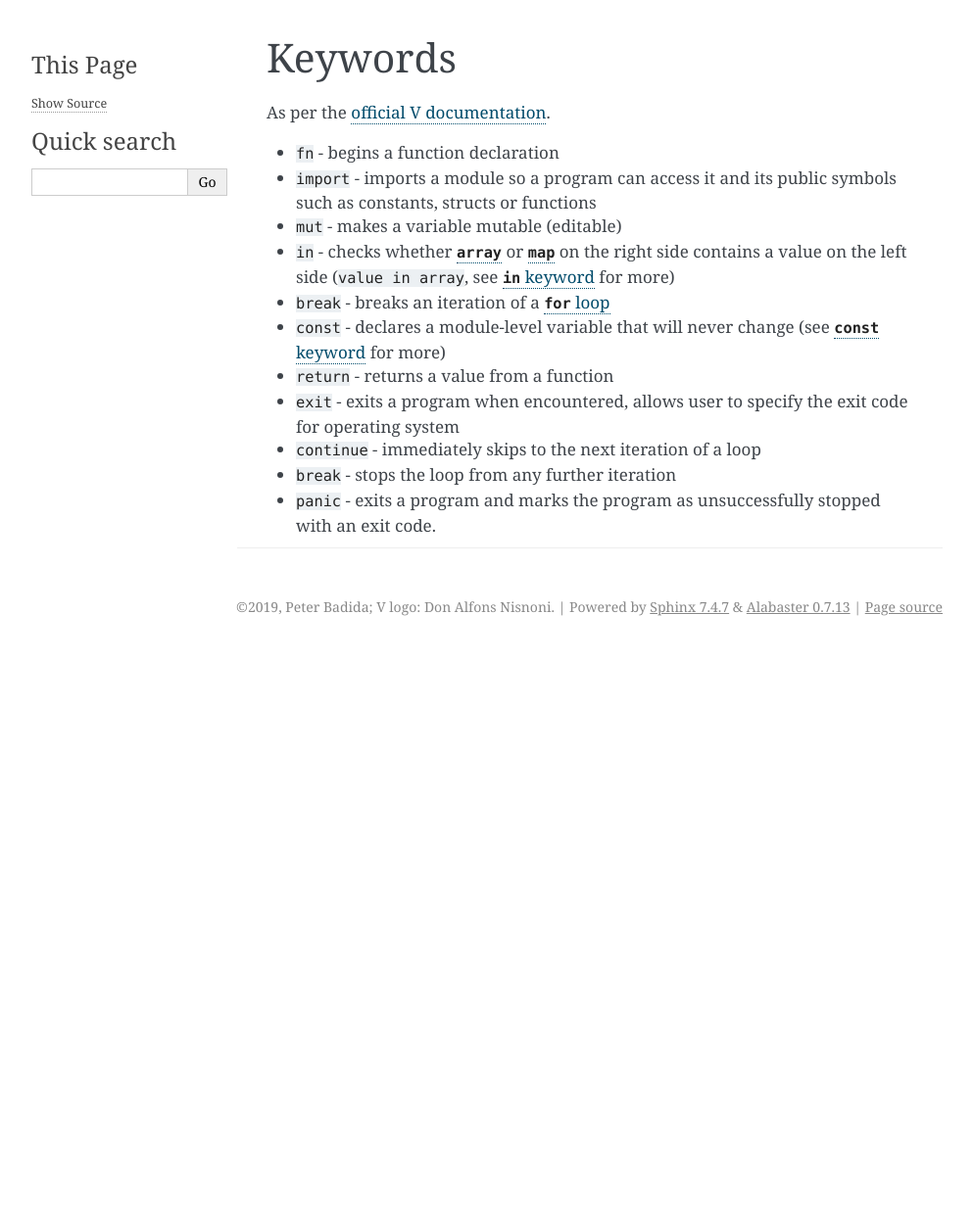
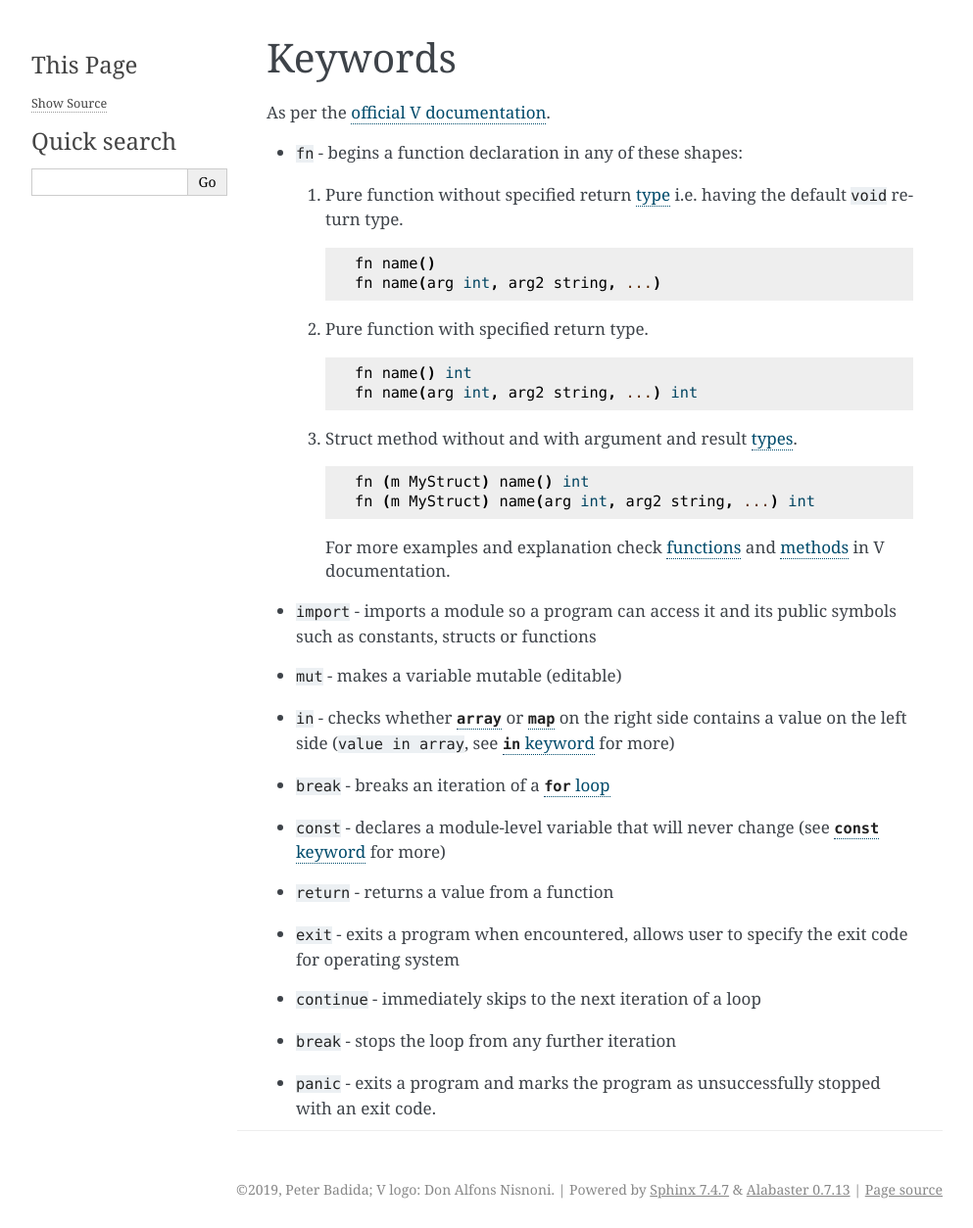
Before and after one commit to KeyWeeUsr/the-book-of-v, a Sphinx documentation site: the page built from source/keywords.rst, in a window 1280 px wide. Shown: the whole page at 98% size, without its empty margins (148-1141 px from the left). Built offline with Sphinx 7.4.7, drawn with Linux system fonts in a browser that asks for light colours; before the commit the page ends 900 px from its top, so only the background shows below that.

Commit message:
[ADD] Add examples for various function declarations

```diff
--- a/source/keywords.rst
+++ b/source/keywords.rst
@@ -5,7 +5,33 @@ Keywords
 
 As per the `official V documentation <https://vlang.io/docs#keywords>`_.
 
-* ``fn`` - begins a function declaration
+* ``fn`` - begins a function declaration in any of these shapes:
+
+  1. Pure function without specified return :doc:`type <types>` i.e. having the
+     default ``void`` return type.
+
+     .. code::
+
+        fn name()
+        fn name(arg int, arg2 string, ...)
+
+  2. Pure function with specified return type.
+
+     .. code::
+
+        fn name() int
+        fn name(arg int, arg2 string, ...) int
+
+  3. Struct method without and with argument and result :doc:`types <types>`.
+
+     .. code::
+
+        fn (m MyStruct) name() int
+        fn (m MyStruct) name(arg int, arg2 string, ...) int
+
+   For more examples and explanation check |functions|_ and |methods|_
+   in V documentation.
+
 * ``import`` - imports a module so a program can access it and its public
   symbols such as constants, structs or functions
 * ``mut`` - makes a variable mutable (editable)
--- a/source/symbols.rst
+++ b/source/symbols.rst
@@ -129,3 +129,9 @@
 .. _isnil: https://github.com/vlang/v/blob/
    06a7954298a4200d7c774e2b28a7f4d0375d562c/vlib/builtin/builtin.v#L25
 .. |isnil| replace:: ``isnil(v voidptr)``
+
+.. _methods: https://vlang.io/docs#methods
+.. |methods| replace:: methods
+
+.. _functions: https://vlang.io/docs#fns
+.. |functions| replace:: functions
```
